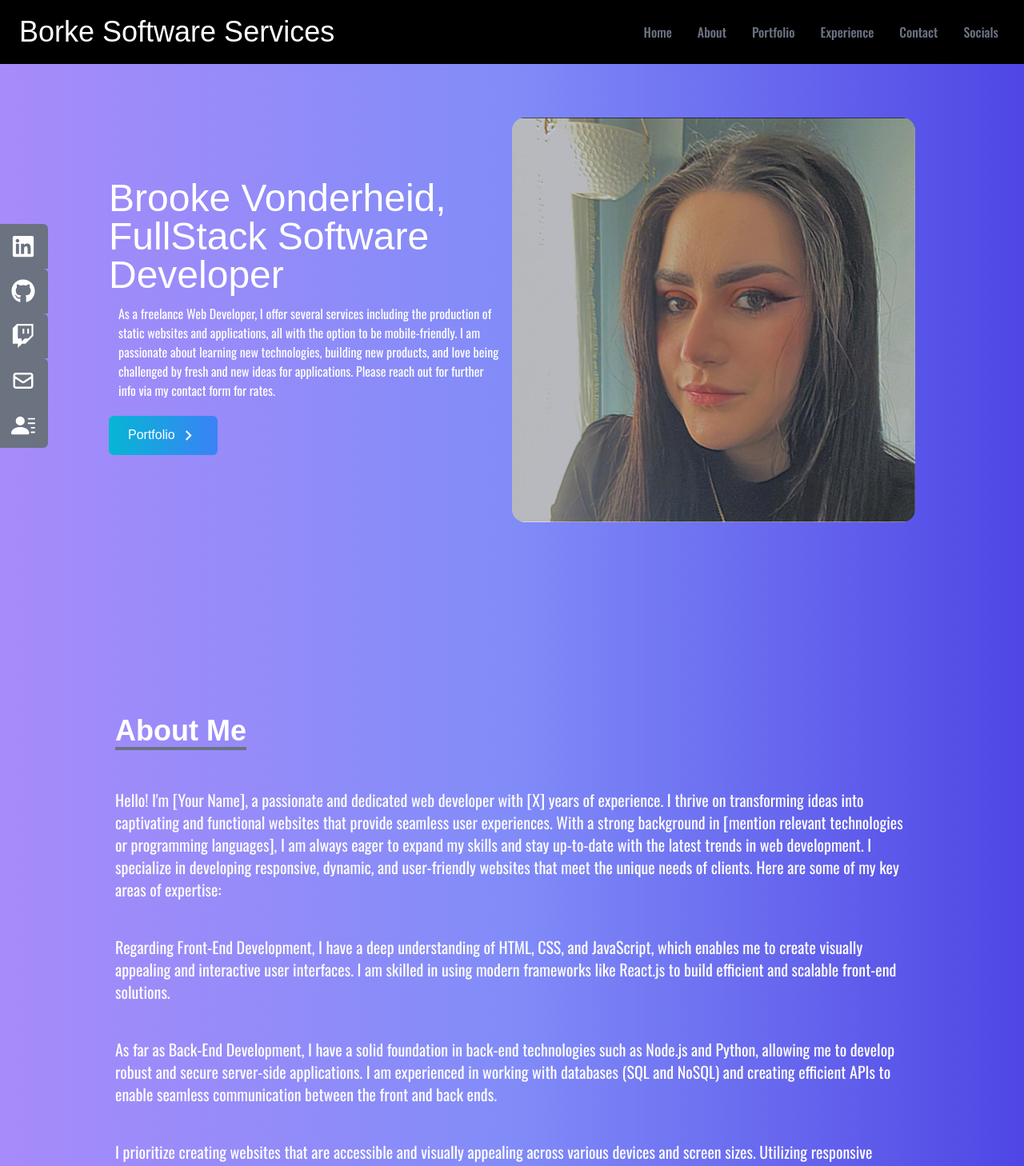
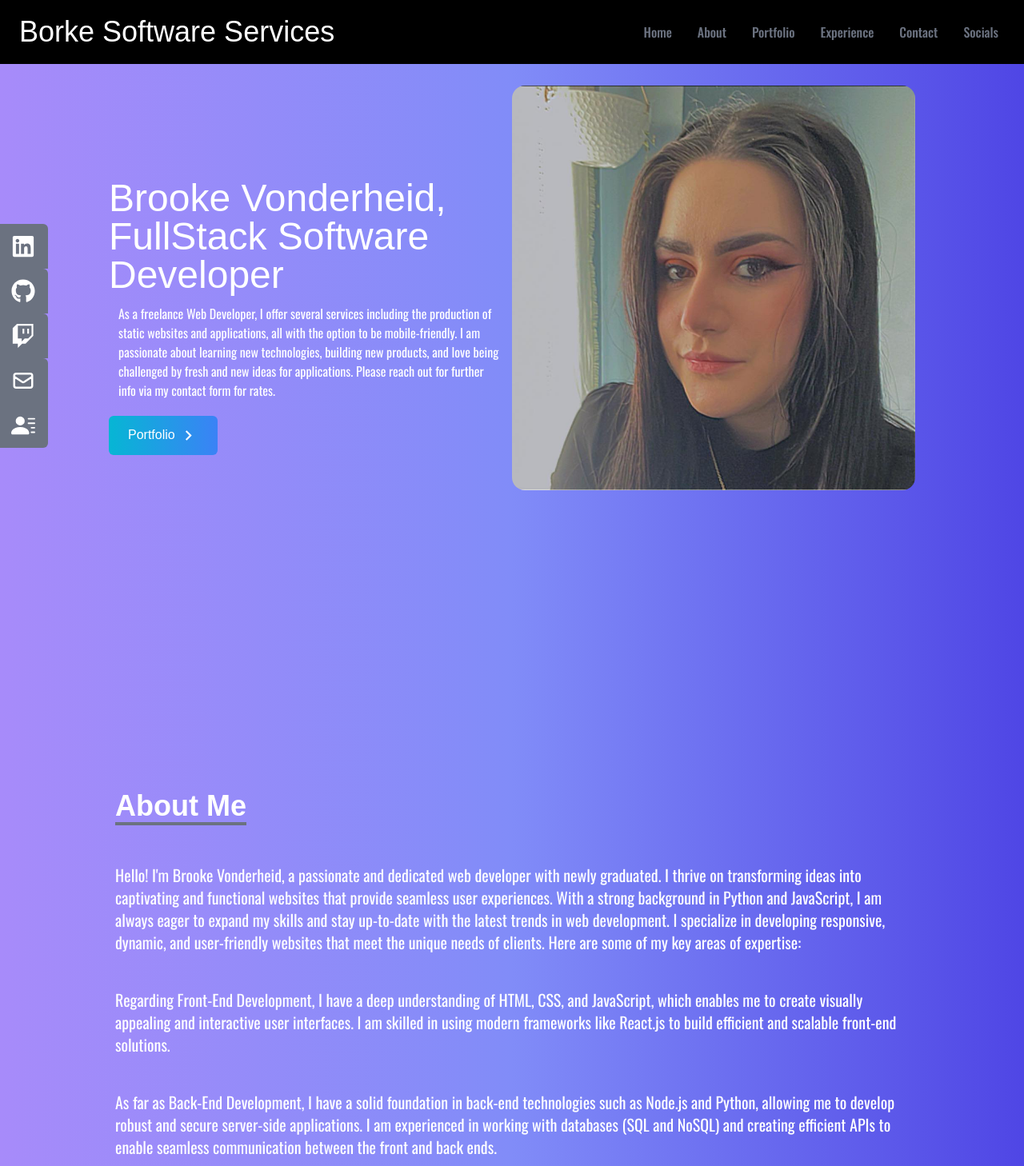
Before and after one commit to BrookaBrooke/BVPortfolio, a React (Create React App) app: page / in a window 1280 px wide. Shown: the top 1458 px of the page at 80% size. Built offline with nearby package versions, Linux system fonts and the light colour scheme; a web font is replaced by a local one.

Commit message:
fixed margins and about section

```diff
--- a/src/components/About.jsx
+++ b/src/components/About.jsx
@@ -10,7 +10,7 @@ const About = () => {
                     <h1 className="text-4xl font-bold inline border-b-4 border-gray-500">About Me</h1>
                 </div>
                 <p className="text-xl mt-5">
-                Hello! I'm [Your Name], a passionate and dedicated web developer with [X] years of experience. I thrive on transforming ideas into captivating and functional websites that provide seamless user experiences. With a strong background in [mention relevant technologies or programming languages], I am always eager to expand my skills and stay up-to-date with the latest trends in web development.
+                Hello! I'm Brooke Vonderheid, a passionate and dedicated web developer with newly graduated. I thrive on transforming ideas into captivating and functional websites that provide seamless user experiences. With a strong background in Python and JavaScript, I am always eager to expand my skills and stay up-to-date with the latest trends in web development.
                 I specialize in developing responsive, dynamic, and user-friendly websites that meet the unique needs of clients. Here are some of my key areas of expertise:
                 </p>
 
@@ -25,7 +25,7 @@ const About = () => {
                 </p>
 
                 <br/>
-                <p className="text-xl mt-5">
+                <p className="text-xl mt-5 ">
                 I prioritize creating websites that are accessible and visually appealing across various devices and screen sizes. Utilizing responsive design principles and frameworks like Bootstrap to ensure optimal user experiences on desktops, tablets, and smartphones.
                 </p>
 
--- a/src/components/Home.jsx
+++ b/src/components/Home.jsx
@@ -6,7 +6,7 @@ import { Link } from "react-scroll"
 const Home = () => {
     return (
     <div name="home"
-    className="h-screen w-full  text-white ">
+    className="h-screen w-full  text-white mb-20 ">
         <div className="max-w-screen-lg mx-auto flex flex-col items-center justify-center h-full px-2 md:flex-row">
             <div className="flex flex-col justify-center h-full">
                 <h1 className=" text-4xl sm:text-5xl  text-white">
@@ -27,7 +27,7 @@ const Home = () => {
                     </Link></h1>
                 </div>
             </div>
-            <img src={headshot2} alt="my profile" className="rounded-2xl w-1/2 " />
+            <img src={headshot2} alt="my profile" className="rounded-2xl w-1/2 mb-20" />
         </div>
     </div>
     );
--- a/src/components/Portfolio.jsx
+++ b/src/components/Portfolio.jsx
@@ -28,7 +28,7 @@ const Portfolio = () => {
 
 
     return (
-        <div name="portfolio" className=" text-white md:h-screen">
+        <div name="portfolio" className="text-white md:h-screen">
             <div className="max-w-screen-lg p-4 mx-auto flex flex-col justify-center w-full h-full">
                 <div className="pb-8">
                     <h1 className="text-4xl inline border-b-4 border-gray-500">Portfolio</h1>
```
